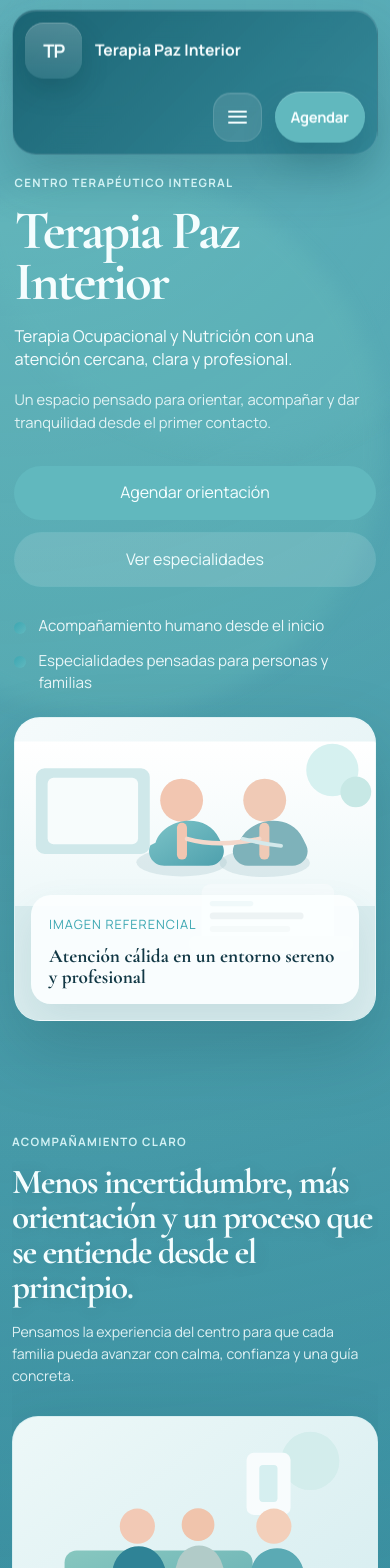
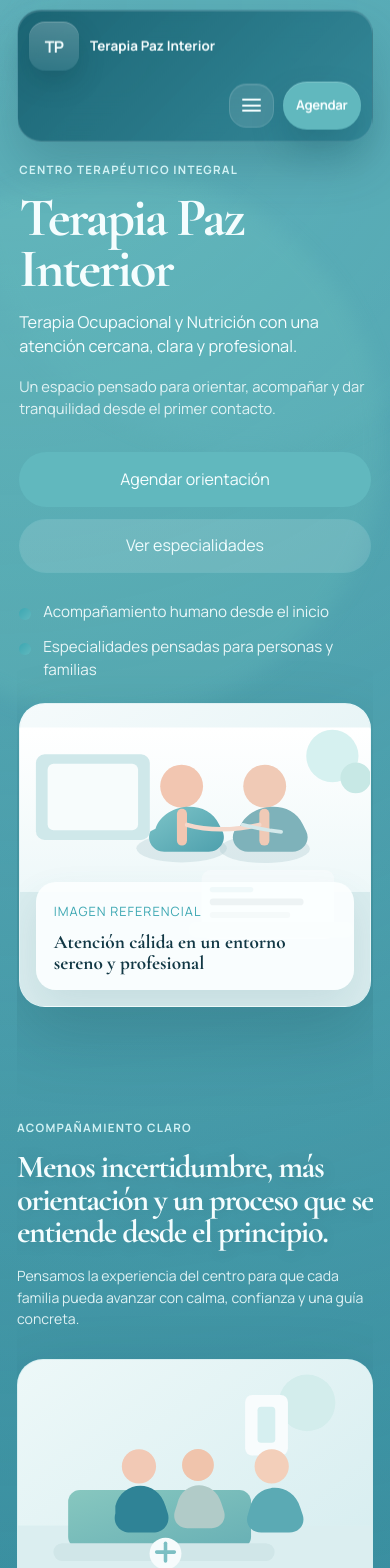
Before and after one commit to NicoMeyer/terapiapazinterior, a React (Vite) app: page / in a window 390 px wide. Shown: the top 1568 px of the page. Built offline with nearby package versions, Linux system fonts and the light colour scheme.

Commit message:
feat: mejora de responsive

```diff
--- a/src/index.css
+++ b/src/index.css
@@ -31,6 +31,7 @@ html {
   scroll-behavior: smooth;
   background-color: var(--bg);
   overscroll-behavior-y: none;
+  overflow-x: clip;
 }
 
 body {
@@ -46,6 +47,7 @@ body {
   font-family: 'Manrope', sans-serif;
   line-height: 1.6;
   overscroll-behavior-y: none;
+  overflow-x: clip;
 }
 
 a {
@@ -84,11 +86,13 @@ button {
 #root {
   min-height: 100vh;
   background: transparent;
+  overflow-x: clip;
 }
 
 .page-shell {
   position: relative;
   overflow: hidden;
+  overflow-x: clip;
 }
 
 .page-shell__ambient {
@@ -345,6 +349,8 @@ main {
   width: var(--content-width);
   margin: 0 auto;
   padding-bottom: 4rem;
+  max-width: 100%;
+  overflow-x: hidden;
 }
 
 .hero {
@@ -515,6 +521,10 @@ main {
 .section-shell {
   padding: 6rem 0 0;
   content-visibility: auto;
+  width: 100%;
+  max-width: 100%;
+  min-width: 0;
+  overflow-x: hidden;
 }
 
 .section-shell__heading {
@@ -523,6 +533,8 @@ main {
   gap: 1.5rem;
   align-items: end;
   margin-bottom: 2.4rem;
+  width: 100%;
+  min-width: 0;
 }
 
 .section-shell__title {
@@ -530,12 +542,14 @@ main {
   font-size: clamp(2.8rem, 5vw, 4.4rem);
   color: #f4fdfe;
   text-shadow: 0 2px 18px rgba(7, 52, 64, 0.16);
+  overflow-wrap: anywhere;
 }
 
 .section-shell__intro {
   max-width: 41rem;
   margin: 1rem 0 0;
   color: rgba(236, 249, 250, 0.92);
+  overflow-wrap: anywhere;
 }
 
 .section-shell--support .section-shell__heading {
@@ -547,6 +561,9 @@ main {
   grid-template-columns: minmax(300px, 0.95fr) minmax(0, 1.05fr);
   gap: 1.5rem;
   align-items: stretch;
+  width: 100%;
+  min-width: 0;
+  max-width: 100%;
 }
 
 .support-story__media,
@@ -580,6 +597,7 @@ main {
   display: grid;
   grid-template-columns: repeat(3, minmax(0, 1fr));
   gap: 1rem;
+  min-width: 0;
 }
 
 .support-point {
@@ -699,6 +717,7 @@ main {
   background: transparent !important;
   box-shadow: none !important;
   backdrop-filter: none !important;
+  min-width: 0;
 }
 
 .specialty-panel {
@@ -707,6 +726,7 @@ main {
   backdrop-filter: none;
   border-color: rgba(226, 243, 245, 0.92);
   box-shadow: 0 22px 42px rgba(18, 82, 97, 0.12);
+  min-width: 0;
 }
 
 .specialty-panel__media {
@@ -744,6 +764,7 @@ main {
   display: grid;
   grid-template-columns: repeat(2, minmax(0, 1fr));
   gap: 1.4rem;
+  min-width: 0;
 }
 
 .professional-card {
@@ -752,6 +773,7 @@ main {
   gap: 1.25rem;
   border-radius: var(--radius-md);
   padding: 1.3rem;
+  min-width: 0;
 }
 
 .professional-card--visual {
@@ -799,6 +821,10 @@ main {
   color: var(--muted);
 }
 
+.professional-card__body {
+  min-width: 0;
+}
+
 .professional-card h4 {
   font-size: 2rem;
 }
@@ -1116,35 +1142,41 @@ main {
 
 @media (max-width: 720px) {
   :root {
-    --content-width: min(100vw - 2rem, 100%);
+    --content-width: min(100vw - 2.75rem, 100%);
     --radius-lg: 26px;
     --radius-md: 20px;
   }
 
   .site-header {
     top: 0.6rem;
+    width: min(calc(100vw - 2.75rem), 100%);
     padding: 0.8rem 0.85rem;
-    gap: 0.8rem;
+    gap: 0.65rem;
     border-radius: 24px;
     align-items: center;
   }
 
   .site-header__brand {
-    gap: 0.8rem;
-    width: auto;
+    gap: 0.7rem;
+    flex: 1 1 auto;
+    width: 100%;
     min-width: 0;
   }
 
   .site-header__brand-copy {
     min-width: 0;
+    overflow: hidden;
   }
 
   .site-header__brand-copy p {
-    font-size: 0.98rem;
+    font-size: 0.9rem;
+    white-space: nowrap;
+    overflow: hidden;
+    text-overflow: ellipsis;
   }
 
   .site-header__brand-copy span {
-    font-size: 0.82rem;
+    display: none;
   }
 
   .site-header__actions {
@@ -1152,7 +1184,10 @@ main {
     width: auto;
     flex-direction: row;
     align-items: center;
+    justify-content: flex-end;
     margin-left: auto;
+    gap: 0.55rem;
+    min-width: 0;
   }
 
   .site-header__nav-panel {
@@ -1201,21 +1236,29 @@ main {
   }
 
   .site-header__mark {
-    width: 3.55rem;
-    height: 3.55rem;
-    border-radius: 1.15rem;
+    width: 3.1rem;
+    height: 3.1rem;
+    border-radius: 1rem;
+    flex-shrink: 0;
   }
 
   .site-header__mark span {
-    font-size: 1.15rem;
+    font-size: 1rem;
   }
 
   .button--header {
     width: auto;
-    min-height: 3.35rem;
-    padding-inline: 1.2rem;
-    font-size: 0.98rem;
+    min-height: 3.05rem;
+    padding-inline: 0.95rem;
+    font-size: 0.88rem;
     order: 1;
+    flex-shrink: 0;
+  }
+
+  .site-header__menu-toggle {
+    width: 2.95rem;
+    height: 2.95rem;
+    flex-shrink: 0;
   }
 
   .hero {
@@ -1313,13 +1356,15 @@ main {
   }
 
   .section-shell__title {
-    font-size: clamp(2rem, 10vw, 2.85rem);
-    line-height: 1;
+    font-size: clamp(1.85rem, 8.8vw, 2.55rem);
+    line-height: 1.02;
+    max-width: 100%;
   }
 
   .section-shell__intro {
     font-size: 0.92rem;
     line-height: 1.55;
+    max-width: 100%;
   }
 
   .specialty-panel,
@@ -1347,6 +1392,7 @@ main {
     grid-template-columns: 1fr;
     gap: 1rem;
     padding: 1rem;
+    width: 100%;
   }
 
   .professional-card__portrait {
@@ -1437,26 +1483,27 @@ main {
 
 @media (max-width: 420px) {
   :root {
-    --content-width: min(100vw - 1.5rem, 100%);
+    --content-width: min(100vw - 2.1rem, 100%);
   }
 
   .site-header {
-    padding: 0.72rem 0.78rem;
-  }
-
-  .site-header__brand-copy span {
-    display: none;
+    width: min(calc(100vw - 2.1rem), 100%);
+    padding: 0.68rem 0.72rem;
+  }
+
+  .site-header__brand-copy p {
+    font-size: 0.84rem;
   }
 
   .button--header {
-    min-height: 3.15rem;
-    padding-inline: 1rem;
-    font-size: 0.92rem;
+    min-height: 2.9rem;
+    padding-inline: 0.82rem;
+    font-size: 0.82rem;
   }
 
   .site-header__menu-toggle {
-    width: 3.05rem;
-    height: 3.05rem;
+    width: 2.8rem;
+    height: 2.8rem;
   }
 
   .hero h1 {
@@ -1475,7 +1522,7 @@ main {
   }
 
   .section-shell__title {
-    font-size: clamp(1.8rem, 9vw, 2.45rem);
+    font-size: clamp(1.65rem, 8.2vw, 2.2rem);
   }
 
   .section-shell__intro,
```
